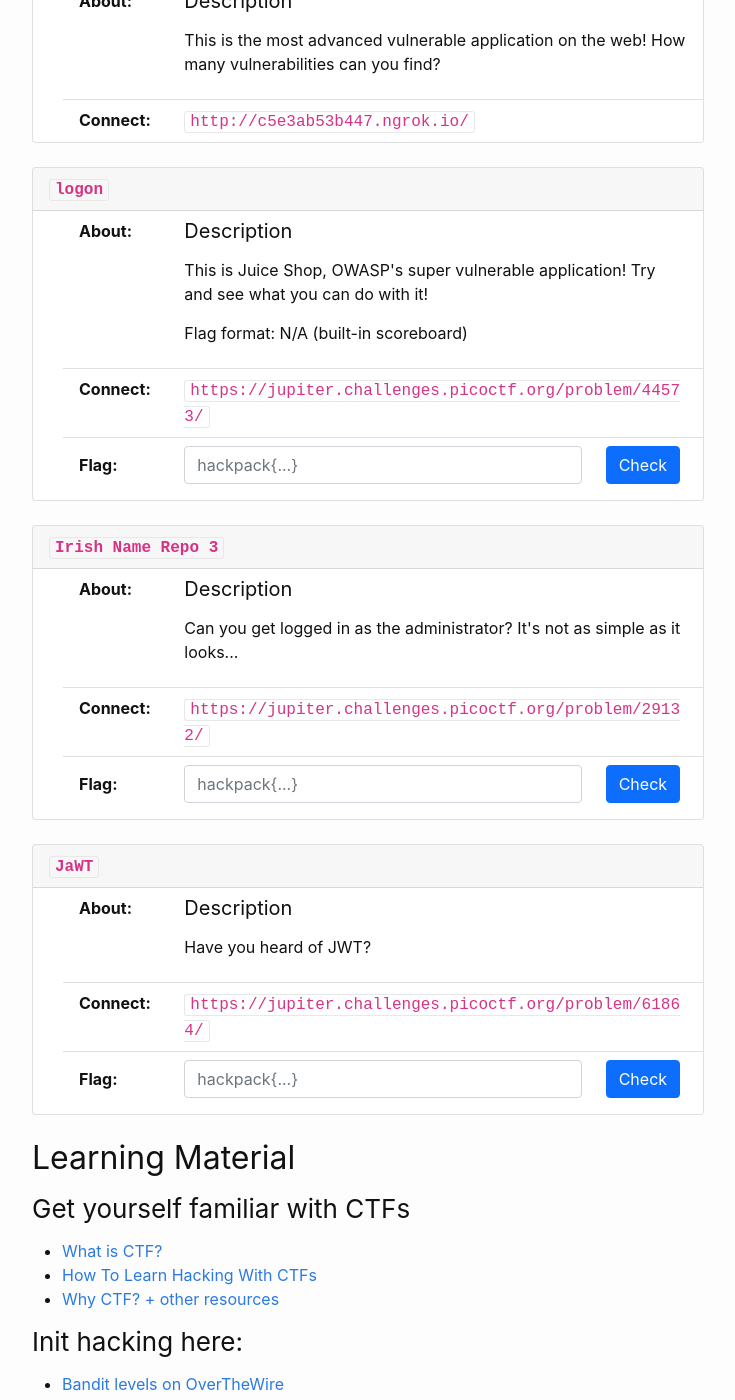
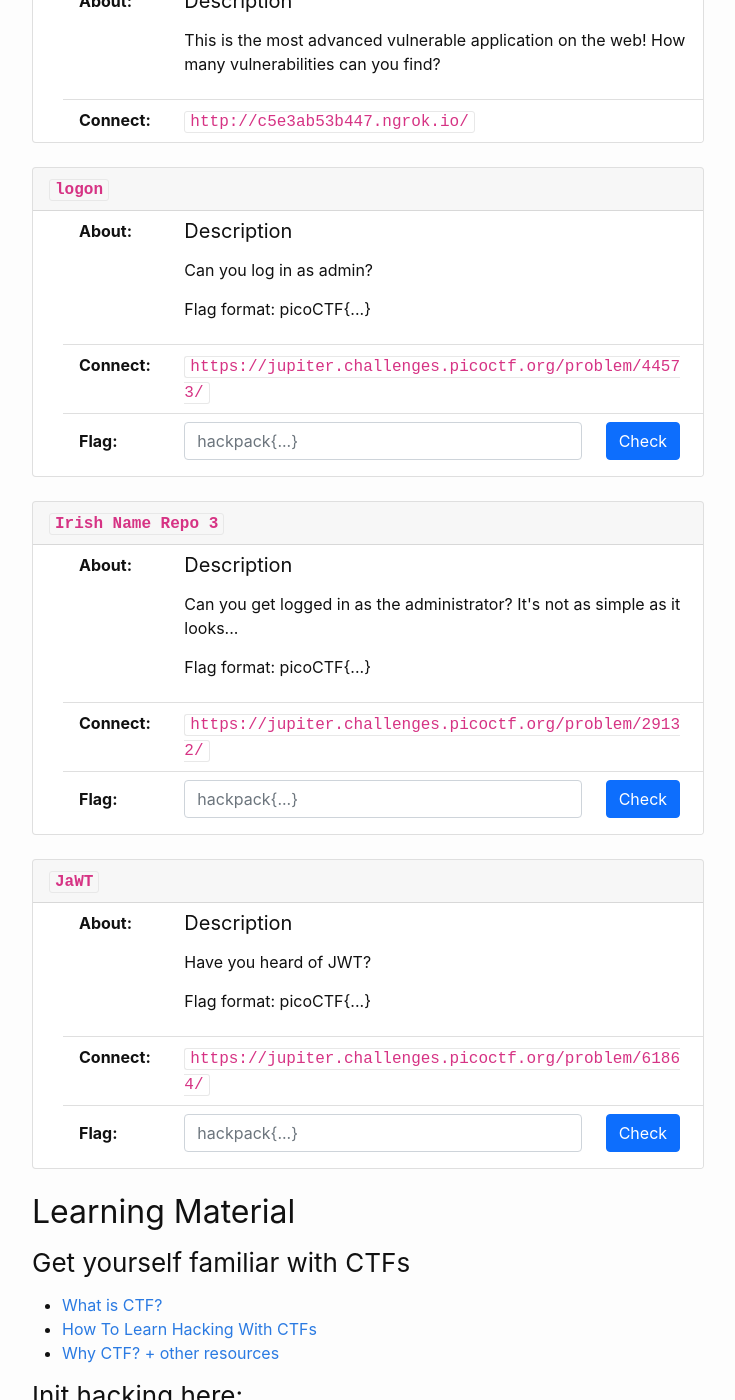
Before and after one commit to kapravel/hackpack-web, a Jekyll site: the page built from learn.md, in a window 1280 px wide and 1400 px high, scrolled down 1342 px. Shown: the whole window, without its empty margins (268-1003 px from the left). Built offline with Jekyll 4.4.1, drawn with Linux system fonts in a browser that asks for light colours.

```diff
--- a/_data/challenges.yml
+++ b/_data/challenges.yml
@@ -166,8 +166,8 @@ pico_web_01:
   title: "logon"
   about: |
     <h4>Description</h4>
-    <p>This is Juice Shop, OWASP's super vulnerable application! Try and see what you can do with it!<p>
-    <p>Flag format: N/A (built-in scoreboard)</p>
+    <p>Can you log in as admin?<p>
+    <p>Flag format: picoCTF{...}</p>
   connect: https://jupiter.challenges.picoctf.org/problem/44573/
   flag_MD5: 8aed0ee08cf62077d46953a07f857d1e
 
@@ -176,6 +176,7 @@ pico_web_02:
   about: |
     <h4>Description</h4>
     <p>Can you get logged in as the administrator? It's not as simple as it looks...</p>
+    <p>Flag format: picoCTF{...}</p>
   connect: https://jupiter.challenges.picoctf.org/problem/29132/
   flag_MD5: 315ef9f9bd694af6b6dbfc9baeb0aea4
 
@@ -184,5 +185,6 @@ pico_web_03:
   about: |
     <h4>Description</h4>
     <p>Have you heard of JWT?</p>
+    <p>Flag format: picoCTF{...}</p>
   connect: https://jupiter.challenges.picoctf.org/problem/61864/
   flag_MD5: fb02c3fb225abdc19f66c8836f033693
```
